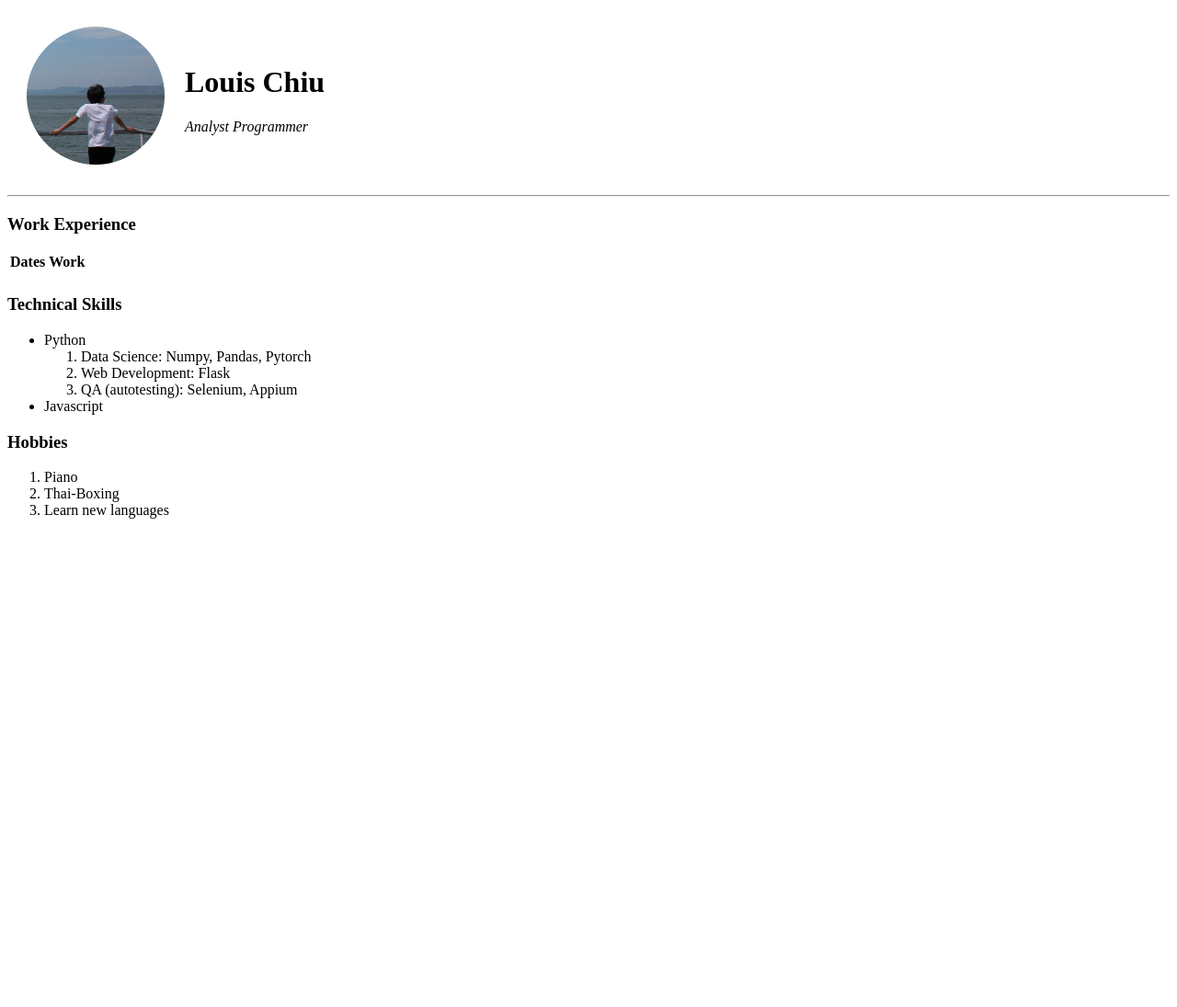
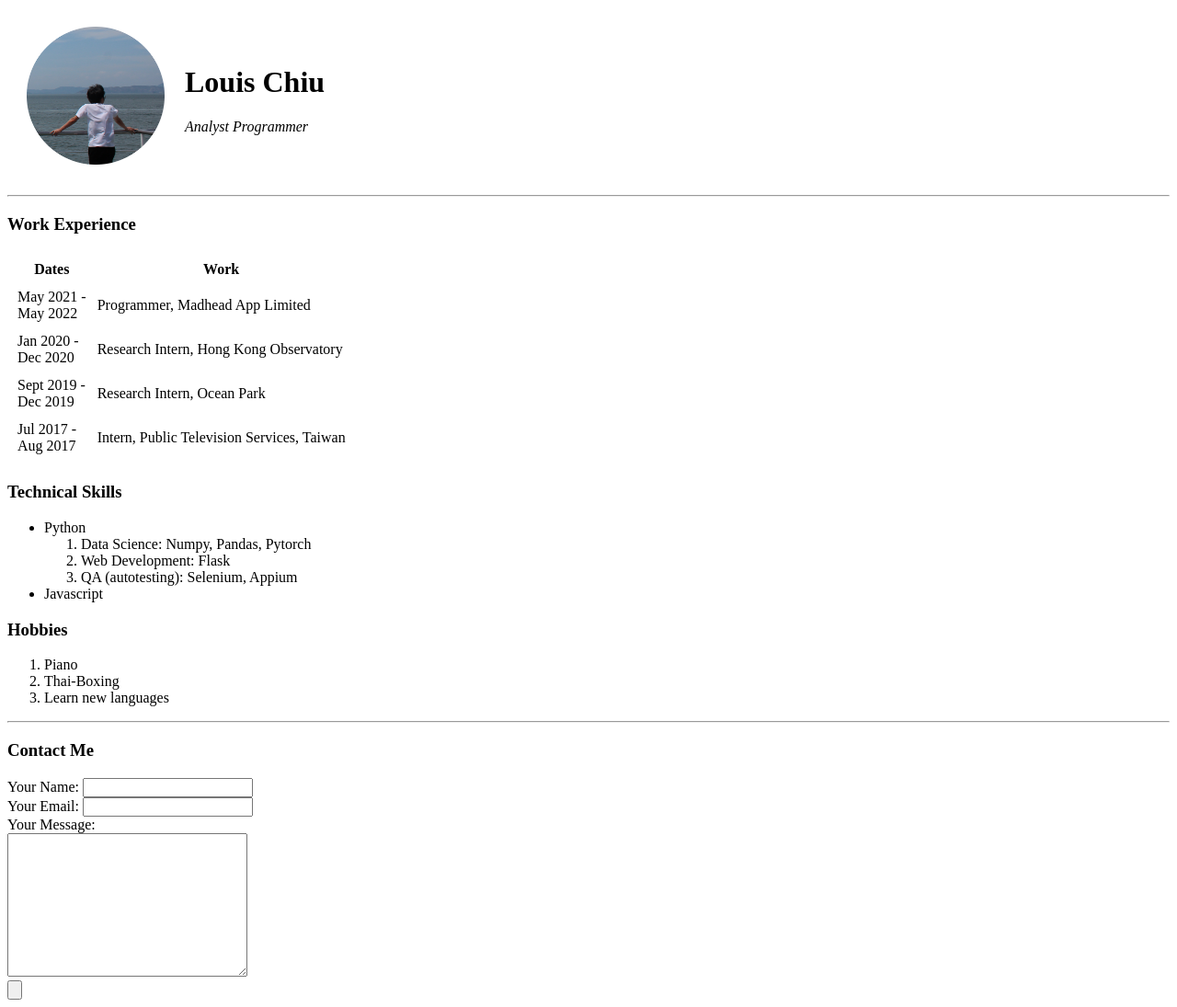
Before and after one commit to wkchiuea/web01_personalSite, a plain HTML site: page index.html in a window 1280 px wide. Shown: the whole page at 92% size. Before the commit the page ends 800 px from the top, so only its background shows below. Drawn offline with Linux system fonts and the light colour scheme.

Commit message:
[update] update index.html

```diff
--- a/index.html
+++ b/index.html
@@ -25,7 +25,7 @@
     <hr>
 
     <h3>Work Experience</h3>
-    <table>
+    <table cellspacing="10">
         <thead>
             <tr>
                 <th>Dates</th>
@@ -34,14 +34,23 @@
         </thead>
         <tbody>
             <tr>
-                <td></td>
+                <td>May 2021 -<br>May 2022</td>
+                <td>Programmer, Madhead App Limited</td>
+            </tr>
+            <tr>
+                <td>Jan 2020 -<br>Dec 2020</td>
+                <td>Research Intern, Hong Kong Observatory</td>
+            </tr>
+            <tr>
+                <td>Sept 2019 -<br>Dec 2019</td>
+                <td>Research Intern, Ocean Park</td>
+            </tr>
+            <tr>
+                <td>Jul 2017 -<br>Aug 2017</td>
+                <td>Intern, Public Television Services, Taiwan</td>
             </tr>
         </tbody>
     </table>
-
-
-
-
 
     <h3>Technical Skills</h3>
     <ul>
@@ -63,5 +72,19 @@
         <li>Learn new languages</li>
     </ol>
 
+    <hr>
+
+    <h3>Contact Me</h3>
+    <!-- <form action="index.html" method="post"> -->
+    <form action="mailto:wkchiuea@gmail.com" method="post" enctype="text/plain">
+        <label>Your Name:</label>
+        <input type="text" name="yourName" value=""><br> <!-- name attribute identify data -->
+        <label>Your Email:</label>
+        <input type="email" name="yourEmail" value=""><br>
+        <label>Your Message:</label><br>
+        <textarea name="yourMessage" cols="30" rows="10"></textarea><br>
+        <input type="submit" value="">
+    </form>
+
 </body>
 </html>
```
